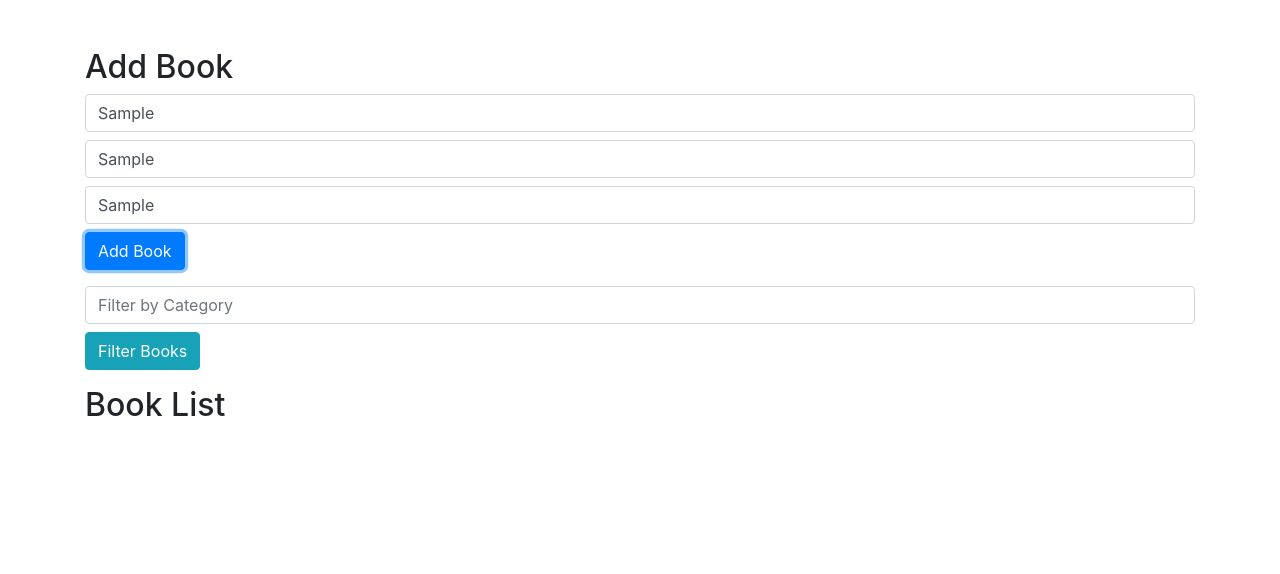
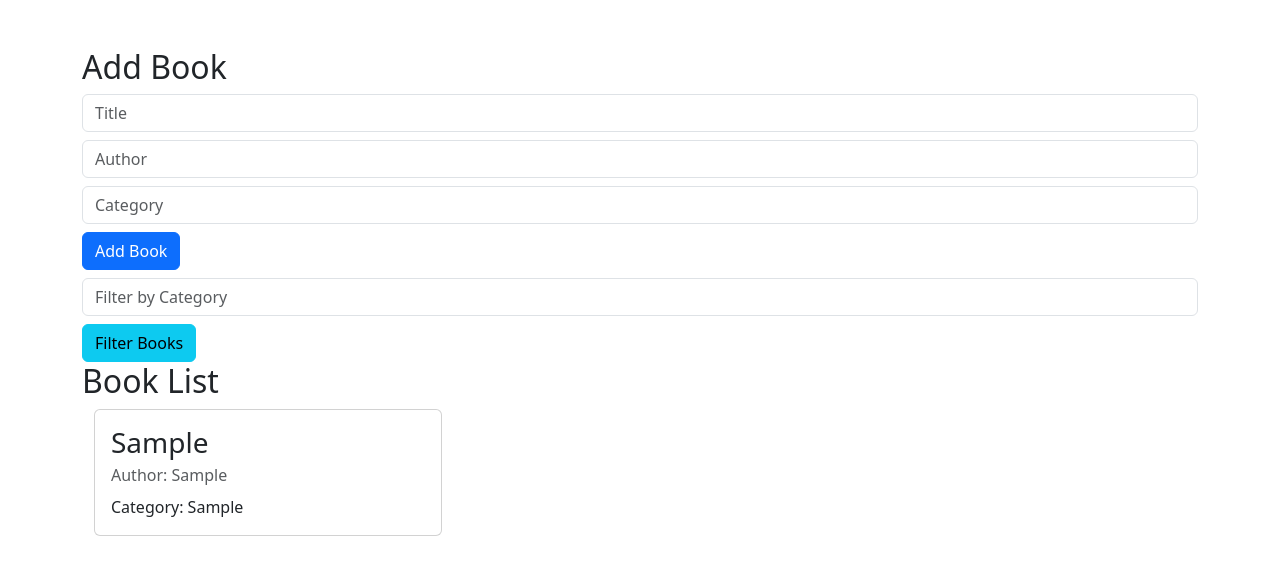
Before and after one commit to darkorashkov1/Brainster_Classes_JS, a plain HTML site: page Mentorship/index.html in a window 1280 px wide. Both pictures are taken after typing "Sample", "Sample", "Sample" into the empty fields and a click on the button "Add Book". Drawn offline with nearby package versions, Linux system fonts and the light colour scheme.

Commit message:
Completed mentorship exercise

```diff
--- a/Mentorship/index.html
+++ b/Mentorship/index.html
@@ -1,52 +1,38 @@
 <html lang="en">
+
 <head>
   <meta charset="UTF-8" />
   <meta name="viewport" content="width=device-width, initial-scale=1.0" />
   <title>Mentorship 07</title>
-    <link
-      href="https://stackpath.bootstrapcdn.com/bootstrap/4.3.1/css/bootstrap.min.css"
-      rel="stylesheet"
-    />
+  <link href="https://cdn.jsdelivr.net/npm/bootstrap@5.3.8/dist/css/bootstrap.min.css" rel="stylesheet"
+    integrity="sha384-sRIl4kxILFvY47J16cr9ZwB07vP4J8+LH7qKQnuqkuIAvNWLzeN8tE5YBujZqJLB" crossorigin="anonymous">
 </head>
+
 <body>
   <div class="container mt-5">
     <h2>Add Book</h2>
     <div class="form-group">
-        <input
-          type="text"
-          id="title"
-          class="form-control"
-          placeholder="Title"
-        />
-        <input
-          type="text"
-          id="author"
-          class="form-control mt-2"
-          placeholder="Author"
-        />
-        <input
-          type="text"
-          id="category"
-          class="form-control mt-2"
-          placeholder="Category"
-        />
-        <button class="btn btn-primary mt-2">
+      <input type="text" id="title" class="form-control" placeholder="Title" />
+      <input type="text" id="author" class="form-control mt-2" placeholder="Author" />
+      <input type="text" id="category" class="form-control mt-2" placeholder="Category" />
+      <button id="addButton" class="btn btn-primary mt-2">
         Add Book
       </button>
     </div>
     <div class="form-group">
-        <input
-          type="text"
-          id="filterCategory"
-          class="form-control mt-2"
-          placeholder="Filter by Category"
-        />
-        <button class="btn btn-info mt-2">
+      <input type="text" id="filterCategory" class="form-control mt-2" placeholder="Filter by Category" />
+      <button id="filterButton" class="btn btn-info mt-2">
         Filter Books
       </button>
     </div>
     <h2>Book List</h2>
-      <div id="bookList"></div>
+    <div class="container">
+      <div id="bookList" class="row row-cols-md-3"></div>
     </div>
+  </div>
+
+
+  <script src="./script.js"></script>
 </body>
+
 </html>
--- a/Mentorship/script.js
+++ b/Mentorship/script.js
@@ -0,0 +1,97 @@
+const inputTitle = document.getElementById("title");
+const inputAuthor = document.getElementById("author");
+const inputCategory = document.getElementById("category");
+
+const addButton = document.getElementById("addButton");
+const filterButton = document.getElementById("filterButton");
+
+const bookList = document.getElementById("bookList");
+const filterCategory = document.getElementById("filterCategory");
+
+class Book {
+  constructor(title, author, category) {
+    this.title = title;
+    this.author = author;
+    this.category = category;
+  }
+}
+
+class Library {
+  constructor() {
+    this.books = [];
+  }
+
+  addBook(title, author, category) {
+    const book = new Book(title, author, category);
+    this.books.push(book);
+    this.displayBooks(this.books);
+  }
+
+  filterBooks(category) {
+    const selectedCategory = category.toLowerCase();
+
+    const filtered = this.books.filter((book) =>
+      book.category.toLowerCase().includes(selectedCategory),
+    );
+
+    this.displayBooks(filtered);
+  }
+
+  displayBooks(booksArray) {
+    bookList.innerHTML = "";
+
+    booksArray.forEach((book) => {
+      const bookContainer = document.createElement("div");
+      bookContainer.classList.add("col");
+
+      const bookCard = document.createElement("div");
+      bookCard.classList.add("card", "card-body", "mb-3");
+
+      const bookTitle = document.createElement("h3");
+      bookTitle.textContent = book.title;
+      bookTitle.classList.add("card-title");
+
+      const bookAuthor = document.createElement("p");
+      bookAuthor.textContent = `Author: ${book.author}`;
+      bookAuthor.classList.add("card-subtitle", "mb-2", "text-muted");
+
+      const bookCategory = document.createElement("span");
+      bookCategory.textContent = `Category: ${book.category}`;
+      bookCategory.classList.add("card-text");
+
+      bookCard.append(bookTitle, bookAuthor, bookCategory);
+      bookContainer.appendChild(bookCard);
+      bookList.appendChild(bookContainer);
+    });
+  }
+}
+
+const library = new Library();
+
+addButton.addEventListener("click", () => {
+  const title = inputTitle.value.trim();
+  const author = inputAuthor.value.trim();
+  const category = inputCategory.value.trim();
+
+  if (!title || !author || !category) {
+    alert("Please fill in all fields");
+    return;
+  }
+
+  library.addBook(title, author, category);
+
+  inputTitle.value = "";
+  inputAuthor.value = "";
+  inputCategory.value = "";
+});
+
+filterButton.addEventListener("click", () => {
+  const category = filterCategory.value.trim();
+
+  if (!category) {
+    library.displayBooks(library.books);
+    return;
+  }
+
+  library.filterBooks(category);
+});
```
Lines whose indentation alone changed are shown as unchanged.
